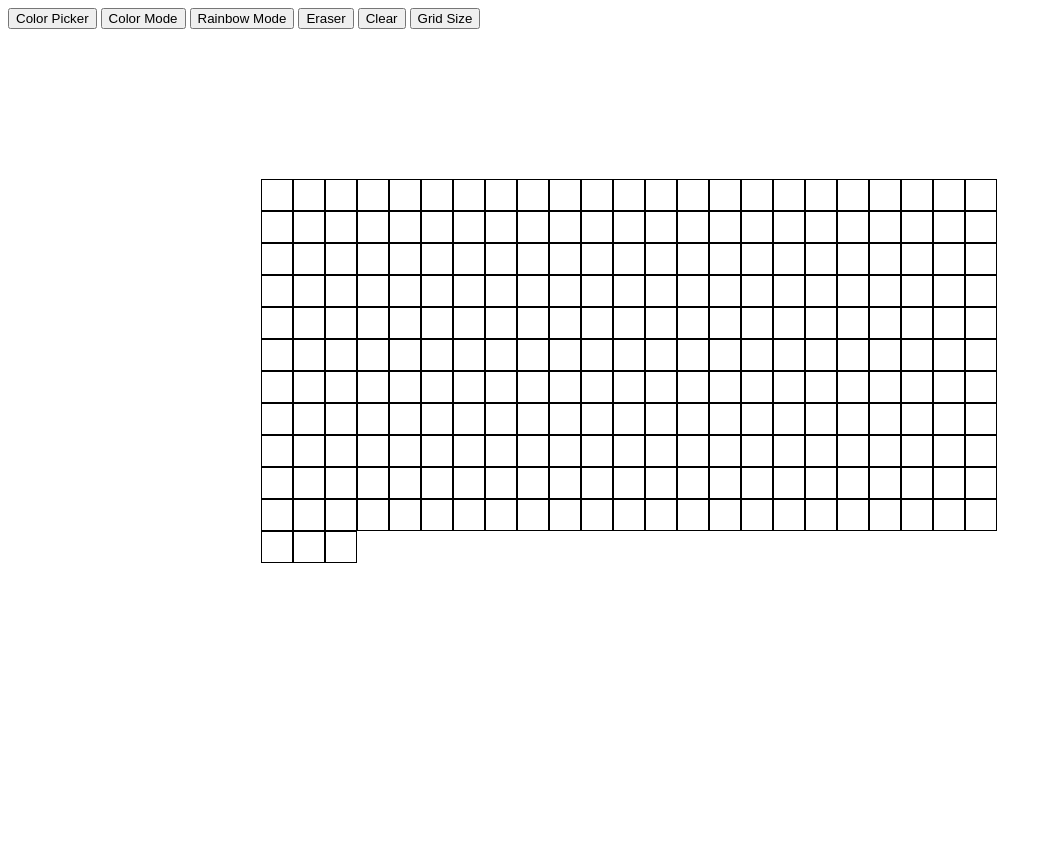
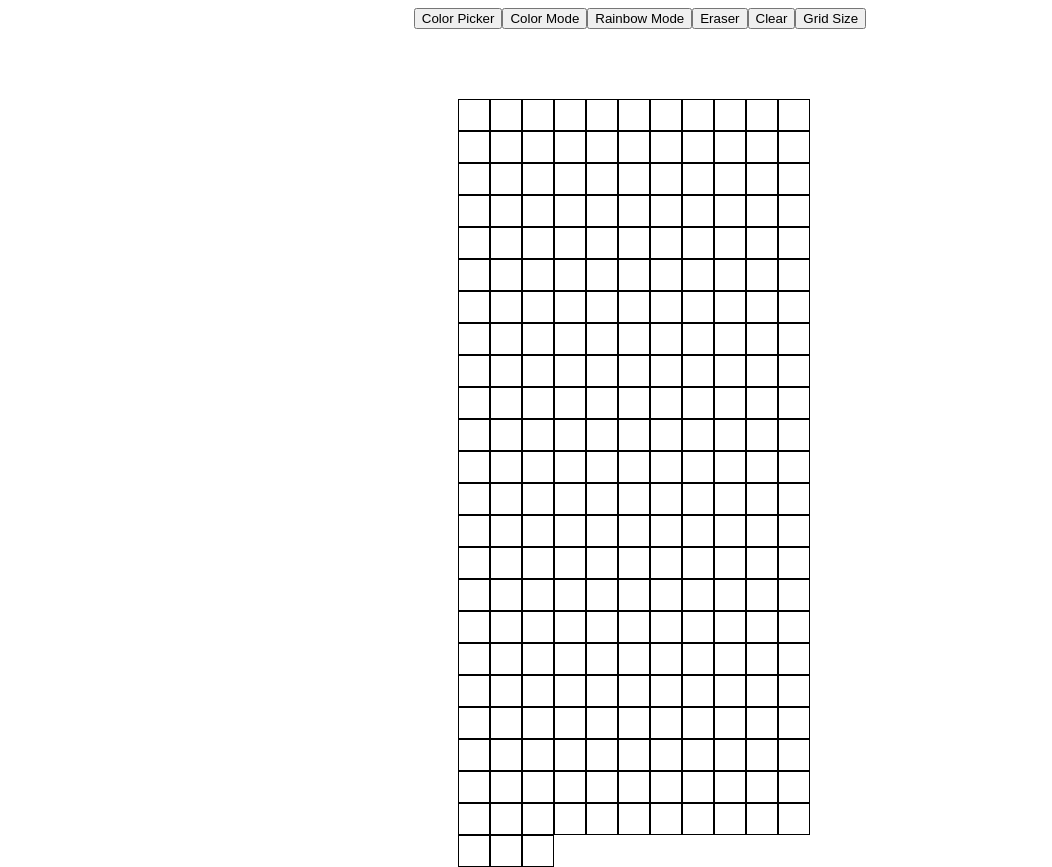
Before and after one commit to dswiggett/etch-a-sketch, a plain HTML site: page index.html in a window 1280 px wide. Shown: the whole page, without its empty margins (0-1052 px from the left). Before the commit the page ends 800 px from the top, so only its background shows below. Drawn offline with Linux system fonts and the light colour scheme.

Commit message:
applied flexbox to buttons container

```diff
--- a/style.css
+++ b/style.css
@@ -1,7 +1,13 @@
+.buttons {
+    display: flex;
+    justify-content: center;
+    align-items: center;
+}
+
 .game-box {
     position: relative;
-    top: 150px;
-    margin: 0 20%;
+    top: 70px;
+    margin: 0 450px;
     display: flex;
     flex-wrap: wrap;
 }
```
